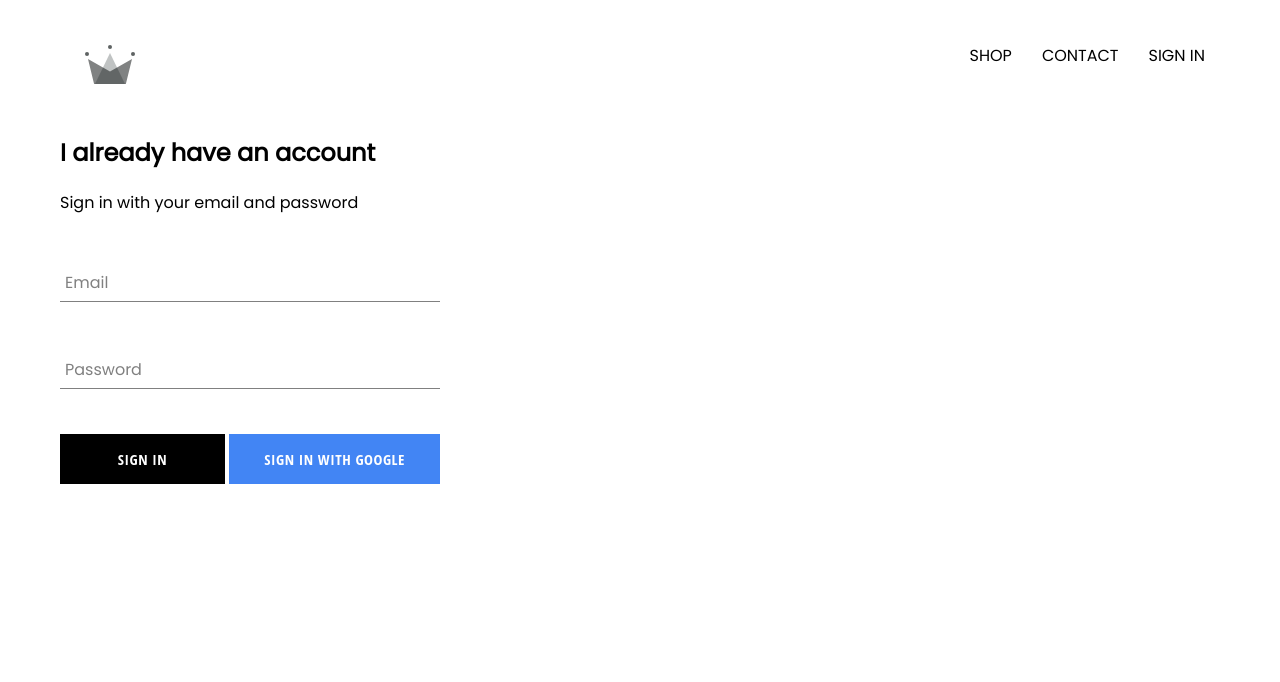
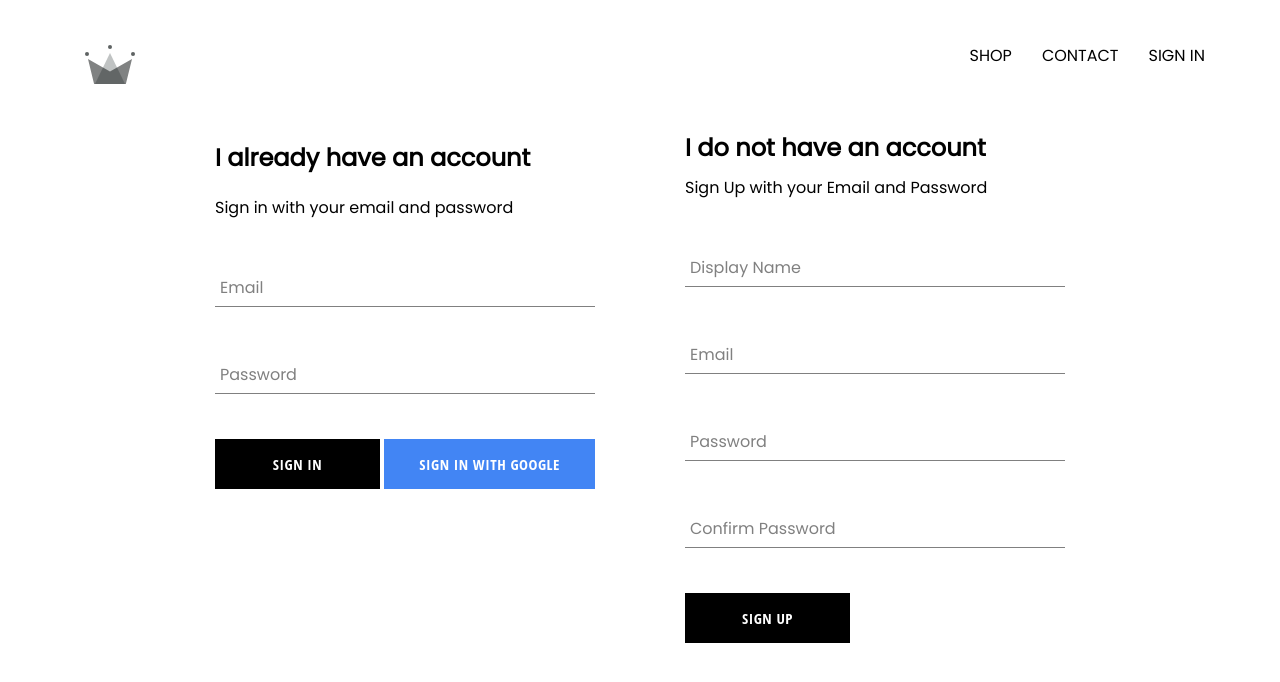
Before and after one commit to nitink167/king-clothhouse, a React (Create React App) app: page /signIn in a window 1280 px wide. Shown: the top 682 px of the page. Built offline with nearby package versions, Linux system fonts and the light colour scheme; no server answers.

Commit message:
Added Sign Up Component

```diff
--- a/src/App.js
+++ b/src/App.js
@@ -11,7 +11,7 @@
 import Header from './components/header/header.component'
 
 //Firebase import
-import { auth } from './firebase/firebase.utils'
+import { auth, createUserProfileDocument } from './firebase/firebase.utils'
 
 class App extends React.Component {
 
@@ -26,9 +26,25 @@
     unsubscribeFromAuth = null
 
     componentDidMount() {
-        this.unsubscribeFromAuth = auth.onAuthStateChanged((user) => {
-            this.setState({ currentUser: user })
-            console.log(user)
+        this.unsubscribeFromAuth = auth.onAuthStateChanged( async userAuth => {
+            if( userAuth ) {
+                const userRef = await createUserProfileDocument(userAuth);
+
+                userRef.onSnapshot(snapshot => {
+                    this.setState({
+                        currentUser: {
+                            id: snapshot.id,
+                            ...snapshot.data()
+                        }
+                    }, () => {
+                        console.log(this.state)
+                    })
+                })
+
+            }
+            else {
+                this.setState({currentUser: userAuth})
+            }
         })
 
     }
--- /dev/null
+++ b/src/components/sign-up/sign-up.component.jsx
@@ -0,0 +1,105 @@
+import React from 'react';
+
+import FormInput from "../form-input/form-input.component";
+import CustomButton from "../custom-button/custom-button.component";
+
+import { auth, createUserProfileDocument } from "../../firebase/firebase.utils";
+
+import "./sign-up.styles.scss";
+
+class SignUp extends React.Component {
+	constructor() {
+		super()
+
+		this.state = {
+			displayName: "",
+			email: "",
+			password: "",
+			confirmPassword: ""
+		}
+	}
+
+	handleSubmit = async event => {
+		event.preventDefault();
+
+		const { displayName, email, password, confirmPassword } = this.state
+
+		if(password !== confirmPassword){
+			alert("Password don't match")
+			return
+		}
+
+		try {
+			const { user } = await auth.createUserWithEmailAndPassword(email, password);
+
+			await createUserProfileDocument(user, {displayName})
+
+			this.setState({
+				displayName: "",
+				email: "",
+				password: "",
+				confirmPassword: ""
+			})
+		} catch(error) {
+			console.log("Error while signing up", error.message)
+		}
+	}
+
+
+	handleChange = event => {
+		const {name, value} = event.target;
+
+		this.setState({[name] : value})
+	}
+
+
+	render() {
+		const { displayName, email, password, confirmPassword } = this.state
+
+		return(
+			<div className="sign-up">
+				<h2 className="title">I do not have an account</h2>
+				<span>
+					Sign Up with your Email and Password
+				</span>
+				<form className="sign-up-form" onSubmit={this.handleSubmit}>
+					<FormInput
+						type="text"
+						name="displayName"
+						value={displayName}
+						onChange={this.handleChange}
+						label="Display Name"
+						required
+					/>
+					<FormInput
+						type="email"
+						name="email"
+						value={email}
+						onChange={this.handleChange}
+						label="Email"
+						required
+					/>
+					<FormInput
+						type="password"
+						name="password"
+						value={password}
+						onChange={this.handleChange}
+						label="Password"
+						required
+					/>
+					<FormInput
+						type="password"
+						name="confirmPassword"
+						value={confirmPassword}
+						onChange={this.handleChange}
+						label="Confirm Password"
+						required
+					/>
+					<CustomButton type="submit"> SIGN UP </CustomButton>
+				</form>
+			</div>
+		)
+	}
+}
+
+export default SignUp
--- /dev/null
+++ b/src/components/sign-up/sign-up.styles.scss
@@ -0,0 +1,9 @@
+.sign-up {
+  display: flex;
+  flex-direction: column;
+  width: 380px;
+
+  .title {
+    margin: 10px 0;
+  }
+}
--- a/src/firebase/firebase.utils.js
+++ b/src/firebase/firebase.utils.js
@@ -10,6 +10,34 @@
     storageBucket: "king-db-4e5b4.appspot.com",
     messagingSenderId: "184008675954",
     appId: "1:184008675954:web:bb0876e36f7baef77a28eb"
+}
+
+
+//Creating User
+export const createUserProfileDocument = async( userAuth, additionalData ) => {
+	if(!userAuth) return;
+
+	const userRef = firestore.doc(`users/${userAuth.uid}`);
+
+	const snapShot = await userRef.get();
+
+	if(!snapShot.exists) {
+		const { displayName, email } = userAuth;
+		const createdAt = new Date();
+
+		try {
+			await userRef.set({
+				displayName,
+				email,
+				createdAt,
+				...additionalData
+			})
+		} catch(error) {
+			console.log("Error while creating user", error.message)
+		}
+	}
+
+	return userRef;
 }
 
 firebase.initializeApp(config)
--- a/src/pages/sign-in-and-sign-up/sign-in-and-sign-up.component.jsx
+++ b/src/pages/sign-in-and-sign-up/sign-in-and-sign-up.component.jsx
@@ -3,11 +3,14 @@
 import './sign-in-and-sign-up.styles.scss';
 
 import SignIn from '../../components/sign-in/sign-in.component'
+import SignUp from '../../components/sign-up/sign-up.component'
+
 
 const SignInAndSignUpPage = () => {
 	return (
-		<div>
+		<div className="sign-in-and-sign-up">
 			<SignIn />
+			<SignUp />
 		</div>
 	)
 }
--- a/src/pages/sign-in-and-sign-up/sign-in-and-sign-up.styles.scss
+++ b/src/pages/sign-in-and-sign-up/sign-in-and-sign-up.styles.scss
@@ -0,0 +1,6 @@
+.sign-in-and-sign-up {
+	width: 850px;
+	display: flex;
+	justify-content: space-between;
+	margin: 30px auto;
+}
```
